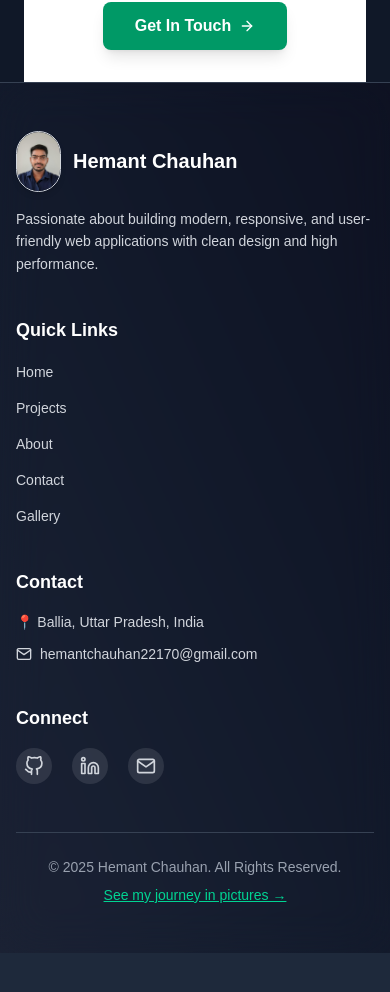
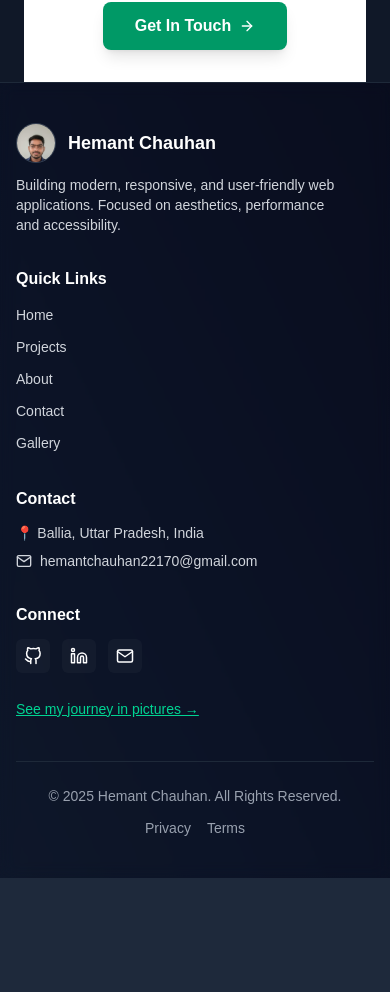
Before and after one commit to Hemant-Ballia/My_portfolio, a Next.js app: page /about in a window 390 px wide. Shown: the part 2984-3976 px from the top of the page. After the commit the page ends 3926 px from the top, so only its background shows below. Built offline with nearby package versions, Linux system fonts and the light colour scheme.

Commit message:
Add responsive navbar and footer; fix Hero component

```diff
--- a/src/components/Footer.tsx
+++ b/src/components/Footer.tsx
@@ -26,7 +26,7 @@ export default function Footer() {
     const toggleVisibility = () => {
       setIsVisible(window.pageYOffset > 300);
     };
-    window.addEventListener('scroll', toggleVisibility);
+    window.addEventListener('scroll', toggleVisibility, { passive: true });
     return () => window.removeEventListener('scroll', toggleVisibility);
   }, []);
 
@@ -35,34 +35,36 @@ export default function Footer() {
   };
 
   return (
-    <footer className="relative bg-gradient-to-tr from-[#0f172a] to-[#020617] text-white border-t border-gray-700">
-      {/* Glass overlay */ }
-      <div className="absolute inset-0 bg-white/5 dark:bg-black/10 backdrop-blur-xl z-0" />
+    <footer className="relative bg-gradient-to-tr from-[#071024] to-[#020617] text-white border-t border-gray-800">
+      {/* subtle overlay behind content (non-interactive) */ }
+      <div aria-hidden className="absolute inset-0 bg-white/3 dark:bg-black/6 backdrop-blur-sm z-0 pointer-events-none" />
 
-      <div className="relative z-10 container mx-auto px-4 py-12">
-        <div className="grid grid-cols-1 md:grid-cols-4 gap-10">
+      <div className="relative z-10 max-w-7xl mx-auto px-4 sm:px-6 lg:px-8 py-10 sm:py-12">
+        <div className="grid grid-cols-1 sm:grid-cols-2 md:grid-cols-4 gap-8">
 
-          {/* Column 1: Branding */ }
-          <div>
-            <Link href="/" className="flex items-center space-x-3">
+          {/* Branding */ }
+          <div className="flex flex-col items-start">
+            <Link href="/" className="flex items-center gap-3">
+              <div className="w-10 h-10 sm:w-12 sm:h-12 rounded-full overflow-hidden border border-gray-700">
                 <Image
                   src="/assets/pic.jpg"
                   alt="Hemant Chauhan"
-                width={ 45 }
-                height={ 45 }
-                className="rounded-full border border-gray-300 dark:border-gray-700 shadow-md"
+                  width={ 48 }
+                  height={ 48 }
+                  className="object-cover"
                 />
-              <span className="text-xl font-bold text-white">Hemant Chauhan</span>
+              </div>
+              <span className="text-lg sm:text-xl font-semibold">Hemant Chauhan</span>
             </Link>
-            <p className="mt-4 text-sm leading-relaxed text-gray-300">
-              Passionate about building modern, responsive, and user-friendly web applications with clean design and high performance.
+            <p className="mt-3 text-sm text-gray-300 max-w-[20rem] sm:max-w-[18rem]">
+              Building modern, responsive, and user-friendly web applications. Focused on aesthetics, performance and accessibility.
             </p>
           </div>
 
-          {/* Column 2: Quick Links */ }
+          {/* Quick Links */ }
           <div>
-            <h3 className="font-semibold text-white mb-4 text-lg">Quick Links</h3>
-            <ul className="space-y-3">
+            <h3 className="font-semibold text-white mb-3">Quick Links</h3>
+            <ul className="space-y-2">
               { quickLinks.map(link => (
                 <li key={ link.label }>
                   <Link
@@ -76,26 +78,26 @@ export default function Footer() {
             </ul>
           </div>
 
-          {/* Column 3: Contact */ }
+          {/* Contact */ }
           <div>
-            <h3 className="font-semibold text-white mb-4 text-lg">Contact</h3>
-            <ul className="space-y-3 text-sm text-gray-300">
+            <h3 className="font-semibold text-white mb-3">Contact</h3>
+            <ul className="space-y-2 text-sm text-gray-300">
               <li>📍 Ballia, Uttar Pradesh, India</li>
               <li>
                 <a
                   href="mailto:hemantchauhan22170@gmail.com"
-                  className="hover:text-emerald-400 transition-colors flex items-center gap-2"
+                  className="flex items-center gap-2 hover:text-emerald-400 transition-colors"
                 >
-                  <FiMail size={ 16 } /> hemantchauhan22170@gmail.com
+                  <FiMail size={ 16 } /> <span>hemantchauhan22170@gmail.com</span>
                 </a>
               </li>
             </ul>
           </div>
 
-          {/* Column 4: Connect */ }
+          {/* Connect */ }
           <div>
-            <h3 className="font-semibold text-white mb-4 text-lg">Connect</h3>
-            <div className="flex space-x-5">
+            <h3 className="font-semibold text-white mb-3">Connect</h3>
+            <div className="flex items-center gap-3">
               { socialLinks.map(({ label, href, icon: Icon }) => (
                 <a
                   key={ label }
@@ -103,22 +105,17 @@ export default function Footer() {
                   target="_blank"
                   rel="noopener noreferrer"
                   aria-label={ label }
-                  className="p-2 rounded-full bg-white/10 text-gray-300 hover:bg-emerald-600 hover:text-white transition-all"
+                  className="p-2 rounded-md bg-white/3 hover:bg-emerald-600 hover:text-white transition-colors"
                 >
-                  <Icon size={ 20 } />
+                  <Icon size={ 18 } />
                 </a>
               )) }
             </div>
-          </div>
-        </div>
 
-        {/* Bottom Bar */ }
-        <div className="mt-12 pt-6 border-t border-gray-700 text-center text-sm text-gray-400">
-          <p>&copy; { new Date().getFullYear() } Hemant Chauhan. All Rights Reserved.</p>
-          <div className="mt-2">
+            <div className="mt-6">
               <Link
                 href="/gallery"
-              className="text-sm text-emerald-400 underline hover:text-emerald-500 transition-colors"
+                className="inline-block text-sm text-emerald-400 underline hover:text-emerald-500 transition-colors"
               >
                 See my journey in pictures →
               </Link>
@@ -126,14 +123,26 @@ export default function Footer() {
           </div>
         </div>
 
-      {/* Scroll to Top Button */ }
+        {/* Bottom Bar */ }
+        <div className="mt-10 pt-6 border-t border-gray-800 text-center text-sm text-gray-400">
+          <div className="flex flex-col sm:flex-row items-center justify-between gap-3 max-w-4xl mx-auto">
+            <p>© { new Date().getFullYear() } Hemant Chauhan. All Rights Reserved.</p>
+            <div className="flex items-center gap-4">
+              <Link href="/privacy" className="text-sm text-gray-400 hover:text-emerald-400">Privacy</Link>
+              <Link href="/terms" className="text-sm text-gray-400 hover:text-emerald-400">Terms</Link>
+            </div>
+          </div>
+        </div>
+      </div>
+
+      {/* Scroll to Top Button (mobile & desktop) */ }
       { isVisible && (
         <button
           onClick={ scrollToTop }
-          className="fixed bottom-5 right-5 p-3 rounded-full bg-emerald-600 text-white shadow-lg hover:bg-emerald-700 transition-all duration-300"
+          className="fixed bottom-5 right-5 p-3 rounded-full bg-emerald-600 text-white shadow-lg hover:bg-emerald-700 transition-all duration-200 z-50"
           aria-label="Scroll to top"
         >
-          <FiArrowUp size={ 20 } />
+          <FiArrowUp size={ 18 } />
         </button>
       ) }
     </footer>
--- a/src/components/Hero.tsx
+++ b/src/components/Hero.tsx
@@ -142,9 +142,7 @@ export default function Hero() {
           </div>
 
           {/* small chat badge (optional) */ }
-          <div className="absolute bottom-2 right-4 hidden sm:flex items-center gap-2 bg-cyan-600 text-white text-xs px-3 py-1 rounded-full shadow">
-            Chat with me
-          </div>
+
         </motion.div>
       </motion.div>
     </section>
```
Lines whose indentation alone changed are shown as unchanged.
